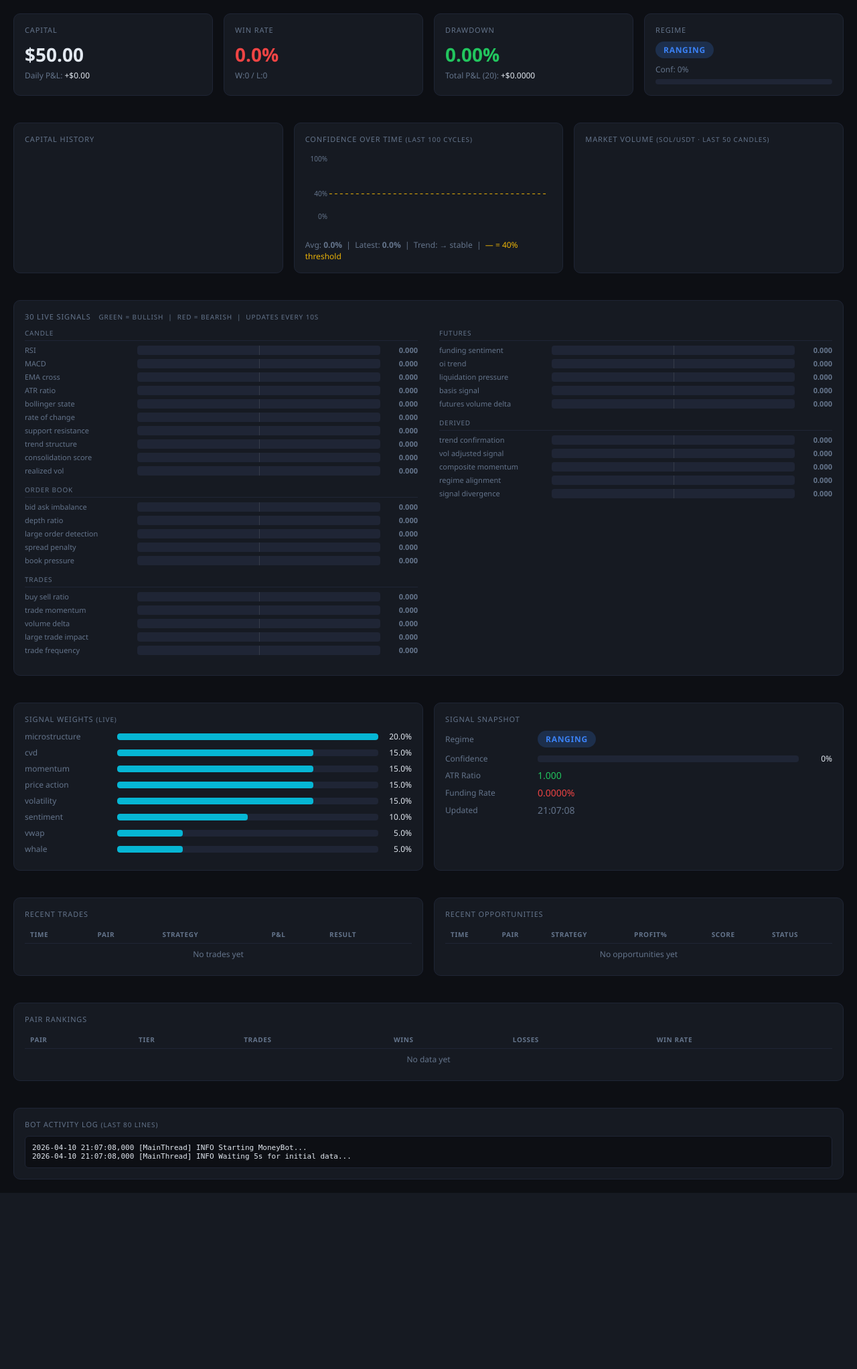
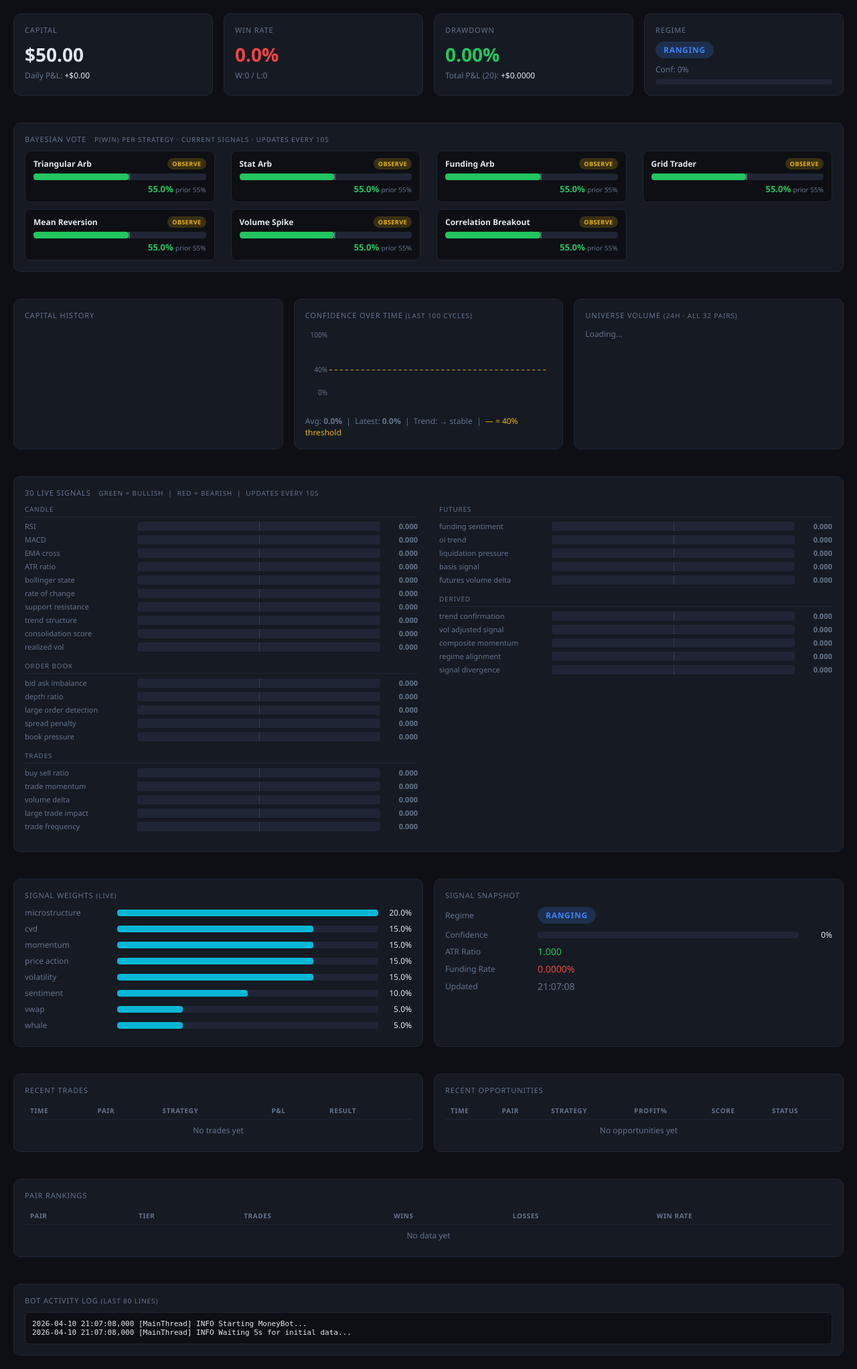
Before and after one commit to HJB-2000/MoneyBot, a Flask app: page / in a window 1280 px wide. Shown: the part 66-2110 px from the top of the page at 67% size. Before the commit the page ends 1847 px from the top, so only its background shows below. Run offline with Flask 3, Linux system fonts and the light colour scheme; data comes from the database, SQL or seed files in the repository; data that the repository does not hold is empty; parts of the project's set-up code (start-up, migrations or seed data) failed here and were passed over.

Commit message:
Bayesian vote panel, universe volume chart, BTC/ETH added to scan
Bayesian vote panel:
- 7 strategy cards sorted by P(win), updated every 10s
- Probability meter bar: green >= 55% EXECUTE, yellow >= 30% OBSERVE, red blocked
- Vertical threshold marker at 55% on each bar
- Key signal chips showing what moved the probability (green=bullish, red=bearish)
- Prior probability shown next to final P(win)
- master_engine runs explain() for all 7 strategies each cycle
- Writes live_bayes_votes.json, served by new /api/bayes endpoint

Universe volume chart:
- All 32 pairs sorted by 24h volume, each unique color
- Shows volume + 24h % change per pair
- Total universe volume in header (~$1.49B/day)

Config:
- Added BTC/USDT and ETH/USDT to scan_universe (32 pairs total)

Tests: 164/164 passing

Co-Authored-By: Claude Sonnet 4.6 <noreply@anthropic.com>

```diff
--- a/config/config.yaml
+++ b/config/config.yaml
@@ -92,6 +92,8 @@ regime:
 
 pairs:
   scan_universe:
+    - BTC/USDT
+    - ETH/USDT
     - POL/USDT
     - LINK/USDT
     - ADA/USDT
--- a/dashboard/app.py
+++ b/dashboard/app.py
@@ -221,6 +221,16 @@ def create_app() -> Flask:
                 pass
         return jsonify({"candles": []})
 
+    @app.route("/api/bayes")
+    def bayes():
+        f = ROOT / "data" / "live_bayes_votes.json"
+        if f.exists() and f.stat().st_size > 0:
+            try:
+                return jsonify(json.loads(f.read_text()))
+            except Exception:
+                pass
+        return jsonify({"votes": [], "regime": "UNKNOWN"})
+
     @app.route("/api/signals30")
     def signals30():
         if LIVE_SIGNALS_30.exists() and LIVE_SIGNALS_30.stat().st_size > 0:
--- a/dashboard/templates/index.html
+++ b/dashboard/templates/index.html
@@ -78,6 +78,30 @@
 
   /* Capital chart */
   #cap-chart { width: 100%; height: 120px; }
+
+  /* Bayesian vote cards */
+  .vote-card { background: var(--bg); border: 1px solid var(--border); border-radius: 8px; padding: 10px 12px; }
+  .vote-header { display: flex; align-items: center; justify-content: space-between; margin-bottom: 6px; }
+  .vote-name { font-size: 12px; font-weight: 600; color: var(--text); text-transform: capitalize; }
+  .vote-badge { font-size: 9px; font-weight: 700; padding: 2px 7px; border-radius: 10px; letter-spacing: .05em; }
+  .vote-badge-EXECUTE  { background: rgba(34,197,94,.2);   color: var(--green); }
+  .vote-badge-OBSERVE  { background: rgba(234,179,8,.2);   color: var(--yellow); }
+  .vote-badge-BLOCKED  { background: rgba(239,68,68,.2);   color: var(--red); }
+  .vote-meter-wrap { background: var(--border); border-radius: 4px; height: 10px; overflow: hidden; position: relative; }
+  .vote-meter-bar  { height: 100%; border-radius: 4px; transition: width .6s; }
+  /* threshold marker at 55% */
+  .vote-meter-wrap::after { content:''; position:absolute; left:55%; top:0; width:2px; height:100%; background:rgba(255,255,255,.25); }
+  .vote-prob { font-size: 13px; font-weight: 700; text-align: right; margin-top: 4px; }
+  .vote-signals { margin-top: 6px; display: flex; flex-wrap: wrap; gap: 4px; }
+  .vote-sig-chip { font-size: 10px; padding: 1px 6px; border-radius: 8px; background: rgba(255,255,255,.06); color: var(--muted); }
+
+  /* Universe volume bar chart */
+  .uni-vol-row { display: flex; align-items: center; gap: 6px; margin-bottom: 4px; }
+  .uni-vol-label { width: 90px; font-size: 11px; color: var(--muted); flex-shrink: 0; text-align: right; }
+  .uni-vol-bar-wrap { flex: 1; background: var(--border); border-radius: 3px; height: 12px; overflow: hidden; }
+  .uni-vol-bar { height: 100%; border-radius: 3px; transition: width .5s; }
+  .uni-vol-val { width: 58px; font-size: 11px; text-align: right; flex-shrink: 0; }
+  .uni-vol-chg { width: 48px; font-size: 10px; text-align: right; flex-shrink: 0; }
 
   /* Confidence bar */
   .conf-wrap { background: var(--border); border-radius: 4px; height: 8px; margin-top: 6px; overflow: hidden; }
@@ -160,6 +184,19 @@
   </div>
 </div>
 
+<!-- Bayesian Vote Panel -->
+<div class="grid" style="grid-template-columns:1fr">
+  <div class="card">
+    <div class="card-title">
+      Bayesian Vote
+      <span style="color:var(--muted);font-size:10px;margin-left:8px">P(win) per strategy · current signals · updates every 10s</span>
+    </div>
+    <div id="bayes-votes" style="display:grid;grid-template-columns:repeat(auto-fill,minmax(280px,1fr));gap:10px 24px;margin-top:4px">
+      <span style="color:var(--muted);font-size:12px">Loading…</span>
+    </div>
+  </div>
+</div>
+
 <!-- Capital + Confidence + Volume charts -->
 <div class="grid grid-3">
   <div class="card">
@@ -172,9 +209,8 @@
     <div id="conf-stats" style="margin-top:8px;font-size:12px;color:var(--muted)"></div>
   </div>
   <div class="card">
-    <div class="card-title">Market Volume <span style="color:var(--muted);font-size:10px" id="vol-symbol">(SOL/USDT · last 50 candles)</span></div>
-    <canvas id="vol-chart" style="width:100%;height:120px"></canvas>
-    <div id="vol-stats" style="margin-top:8px;font-size:12px;color:var(--muted)"></div>
+    <div class="card-title">Universe Volume <span style="color:var(--muted);font-size:10px" id="vol-total">(24h · all 32 pairs)</span></div>
+    <div id="universe-vol" style="max-height:160px;overflow-y:auto"><span style="color:var(--muted);font-size:12px">Loading…</span></div>
   </div>
 </div>
 
@@ -469,16 +505,18 @@ async function update() {
 // ── signals30 + log + confidence (every 10s) ───────────────────────────────
 async function updateAll() {
   try {
-    const [sigRes, logRes, confRes, sig30Res] = await Promise.all([
+    const [sigRes, logRes, confRes, sig30Res, bayesRes] = await Promise.all([
       fetch('/api/signals'),
       fetch('/api/logs'),
       fetch('/api/confidence'),
       fetch('/api/signals30'),
+      fetch('/api/bayes'),
     ]);
     const sig   = await sigRes.json();
     const log   = await logRes.json();
     const confD = await confRes.json();
     const sig30 = await sig30Res.json();
+    const bayes = await bayesRes.json();
 
     // Signal snapshot
     const snap = document.getElementById('signal-snapshot');
@@ -502,6 +540,9 @@ async function updateAll() {
         </div>
         <div class="weight-row"><span class="weight-label">Updated</span><span style="color:var(--muted)">${sig.ts.slice(11,19)}</span></div>`;
     }
+
+    // Bayesian votes
+    renderBayesVotes(bayes);
 
     // 30 signals chart
     render30Signals(sig30);
@@ -580,72 +621,96 @@ function drawConfChart(canvas, data) {
   ctx.fillText('0%',   pad.l - 3, pad.t + ch);
 }
 
-// ── volume bar chart ───────────────────────────────────────────────────────
-function drawVolChart(canvas, candles) {
-  if (!candles || !candles.length) return;
-  const ctx = canvas.getContext('2d');
-  const dpr = window.devicePixelRatio || 1;
-  const W = canvas.offsetWidth, H = canvas.offsetHeight;
-  canvas.width = W * dpr; canvas.height = H * dpr;
-  ctx.scale(dpr, dpr);
+// ── Bayesian vote panel ────────────────────────────────────────────────────
+function renderBayesVotes(data) {
+  const wrap = document.getElementById('bayes-votes');
+  const votes = data.votes || [];
+  if (!votes.length) {
+    wrap.innerHTML = '<span style="color:var(--muted);font-size:12px">Waiting for first scan cycle…</span>';
+    return;
+  }
 
-  const vols = candles.map(c => c.volume);
-  const closes = candles.map(c => c.close);
-  const opens = candles.map(c => c.open);
-  const maxVol = Math.max(...vols) || 1;
-  const avgVol = vols.reduce((a,b)=>a+b,0) / vols.length;
+  const sorted = [...votes].sort((a,b) => b.probability - a.probability);
 
-  const pad = { t: 8, b: 20, l: 42, r: 8 };
-  const cw = W - pad.l - pad.r, ch = H - pad.t - pad.b;
-  const barW = Math.max(1, cw / candles.length - 1);
+  wrap.innerHTML = sorted.map(v => {
+    const pct = (v.probability * 100).toFixed(1);
+    const barColor = v.vetoed   ? 'var(--red)'
+                   : v.probability >= 0.55 ? 'var(--green)'
+                   : v.probability >= 0.30 ? 'var(--yellow)'
+                   : 'var(--muted)';
+    const decision = v.vetoed ? 'BLOCKED' : v.decision;
+    const name = v.strategy.replace(/_/g, ' ');
+    const prior = (v.prior * 100).toFixed(0);
 
-  ctx.clearRect(0, 0, W, H);
+    const chips = v.key_signals.slice(0, 4).map(s => {
+      const isPos = s.includes('(+');
+      const chipColor = isPos ? 'rgba(34,197,94,.15)' : 'rgba(239,68,68,.15)';
+      const textColor = isPos ? 'var(--green)' : 'var(--red)';
+      // Extract just signal name
+      const sigName = s.split('(')[0].trim().replace(/_/g,' ');
+      return `<span class="vote-sig-chip" style="background:${chipColor};color:${textColor}">${sigName}</span>`;
+    }).join('');
 
-  // Avg volume line
-  const avgY = pad.t + ch - (avgVol / maxVol) * ch;
-  ctx.setLineDash([3, 3]);
-  ctx.strokeStyle = '#eab308'; ctx.lineWidth = 1;
-  ctx.beginPath(); ctx.moveTo(pad.l, avgY); ctx.lineTo(pad.l + cw, avgY); ctx.stroke();
-  ctx.setLineDash([]);
+    return `<div class="vote-card">
+      <div class="vote-header">
+        <span class="vote-name">${name}</span>
+        <span class="vote-badge vote-badge-${decision}">${decision}</span>
+      </div>
+      <div class="vote-meter-wrap">
+        <div class="vote-meter-bar" style="width:${pct}%;background:${barColor}"></div>
+      </div>
+      <div class="vote-prob" style="color:${barColor}">${pct}%
+        <span style="font-size:10px;color:var(--muted);font-weight:400"> prior ${prior}%</span>
+      </div>
+      ${chips ? `<div class="vote-signals">${chips}</div>` : ''}
+    </div>`;
+  }).join('');
+}
 
-  candles.forEach((c, i) => {
-    const x = pad.l + (i / candles.length) * cw;
-    const h = (c.volume / maxVol) * ch;
-    const y = pad.t + ch - h;
-    const isGreen = c.close >= c.open;
-    const isSpike = c.volume > avgVol * 2;
-    ctx.fillStyle = isSpike
-      ? (isGreen ? 'rgba(234,179,8,.9)' : 'rgba(239,68,68,.9)')   // spike = yellow/red
-      : (isGreen ? 'rgba(34,197,94,.6)' : 'rgba(239,68,68,.4)');  // normal = green/red
-    ctx.fillRect(x, y, Math.max(barW, 1), h);
-  });
-
-  // Y labels
-  ctx.fillStyle = '#64748b'; ctx.font = '10px system-ui'; ctx.textAlign = 'right';
-  const fmt = v => v >= 1e6 ? (v/1e6).toFixed(1)+'M' : v >= 1e3 ? (v/1e3).toFixed(0)+'K' : v.toFixed(0);
-  ctx.fillText(fmt(maxVol), pad.l - 3, pad.t + 10);
-  ctx.fillText(fmt(avgVol), pad.l - 3, avgY + 4);
+// ── universe volume chart ──────────────────────────────────────────────────
+// 32 unique colors, one per pair
+const PAIR_COLORS = [
+  '#06b6d4','#a855f7','#22c55e','#f59e0b','#3b82f6','#ef4444','#ec4899','#14b8a6',
+  '#8b5cf6','#84cc16','#f97316','#06b6d4','#d946ef','#0ea5e9','#10b981','#fbbf24',
+  '#6366f1','#e11d48','#64748b','#7c3aed','#059669','#dc2626','#2563eb','#9333ea',
+  '#16a34a','#ca8a04','#0891b2','#7e22ce','#15803d','#b91c1c','#1d4ed8','#6d28d9',
+];
+function fmtVol(v) {
+  if (v >= 1e9) return (v/1e9).toFixed(2)+'B';
+  if (v >= 1e6) return (v/1e6).toFixed(1)+'M';
+  if (v >= 1e3) return (v/1e3).toFixed(0)+'K';
+  return v.toFixed(0);
 }
 
 async function updateVolume() {
   try {
     const res = await fetch('/api/volume');
     const d = await res.json();
-    const candles = d.candles || [];
-    if (!candles.length) return;
+    const pairs = (d.pairs || []).filter(p => p.vol_24h > 0);
+    if (!pairs.length) return;
 
-    drawVolChart(document.getElementById('vol-chart'), candles);
+    const sorted = [...pairs].sort((a,b) => b.vol_24h - a.vol_24h);
+    const maxVol = sorted[0].vol_24h;
+    const totalVol = sorted.reduce((s,p) => s+p.vol_24h, 0);
 
-    const vols = candles.map(c => c.volume);
-    const avg = vols.reduce((a,b)=>a+b,0) / vols.length;
-    const latest = vols[vols.length - 1];
-    const spikes = vols.filter(v => v > avg * 2).length;
-    const spikeColor = spikes > 3 ? 'var(--red)' : spikes > 0 ? 'var(--yellow)' : 'var(--green)';
-    document.getElementById('vol-stats').innerHTML =
-      `Avg: <strong>${latest > 1e6 ? (avg/1e6).toFixed(2)+'M' : (avg/1e3).toFixed(1)+'K'}</strong> &nbsp;|&nbsp; ` +
-      `Latest: <strong>${latest > 1e6 ? (latest/1e6).toFixed(2)+'M' : (latest/1e3).toFixed(1)+'K'}</strong> &nbsp;|&nbsp; ` +
-      `Spikes: <span style="color:${spikeColor}">${spikes}</span> &nbsp;|&nbsp; ` +
-      `<span style="color:var(--yellow)">— = avg</span>`;
+    document.getElementById('vol-total').textContent =
+      `(24h · ${sorted.length} pairs · total $${fmtVol(totalVol)})`;
+
+    const wrap = document.getElementById('universe-vol');
+    wrap.innerHTML = sorted.map((p, i) => {
+      const pct = (p.vol_24h / maxVol * 100).toFixed(1);
+      const color = PAIR_COLORS[i % PAIR_COLORS.length];
+      const chgColor = p.change_pct > 0 ? 'var(--green)' : p.change_pct < 0 ? 'var(--red)' : 'var(--muted)';
+      const label = p.symbol.replace('/USDT','');
+      return `<div class="uni-vol-row">
+        <span class="uni-vol-label">${label}</span>
+        <div class="uni-vol-bar-wrap">
+          <div class="uni-vol-bar" style="width:${pct}%;background:${color}"></div>
+        </div>
+        <span class="uni-vol-val" style="color:${color}">${fmtVol(p.vol_24h)}</span>
+        <span class="uni-vol-chg" style="color:${chgColor}">${p.change_pct >= 0 ? '+' : ''}${p.change_pct.toFixed(2)}%</span>
+      </div>`;
+    }).join('');
   } catch(e) {}
 }
 
@@ -671,9 +736,6 @@ window.addEventListener('resize', () => {
   fetch('/api/confidence').then(r=>r.json()).then(d=>{
     if (d.history && d.history.length) drawConfChart(document.getElementById('conf-chart'), d.history);
   }).catch(()=>{});
-  fetch('/api/volume').then(r=>r.json()).then(d=>{
-    if (d.candles && d.candles.length) drawVolChart(document.getElementById('vol-chart'), d.candles);
-  }).catch(()=>{});
 });
 </script>
 </body>
```
Also changed, not shown: brain/master_engine.py (+52 -4 lines).
